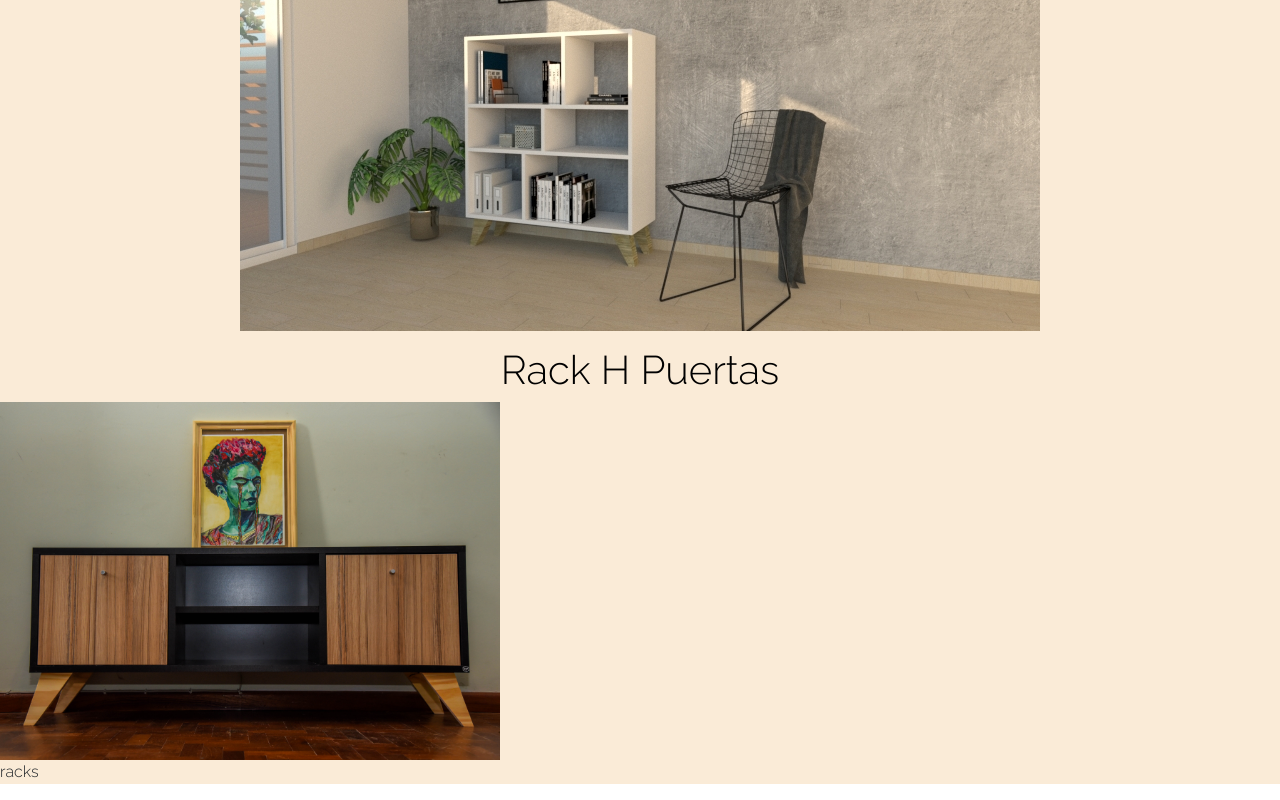
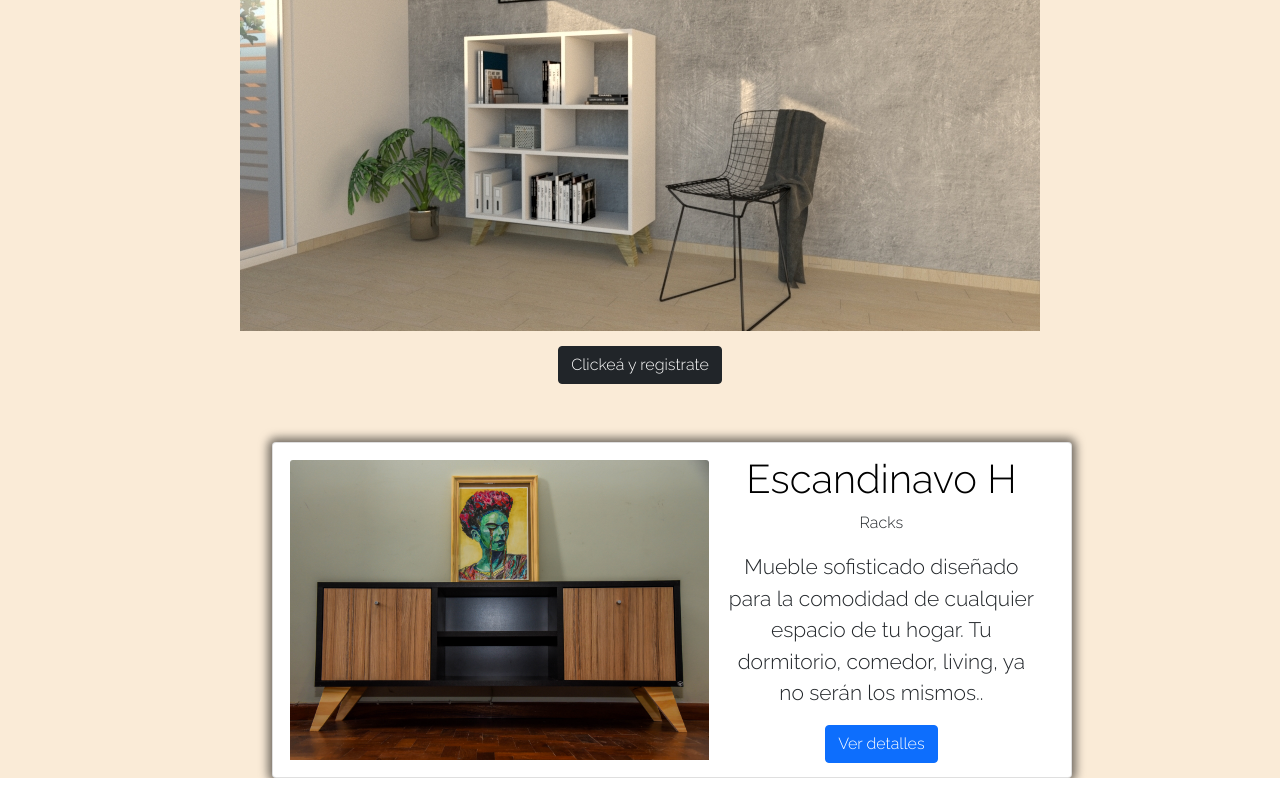
Before and after one commit to ginocrovella/desafio1-projectclass1, a React (Create React App) app: page /detail/1 in a window 1280 px wide. Shown: the part 240-1040 px from the top of the page. After the commit the page ends 1018 px from the top, so only its background shows below. Built offline with nearby package versions, Linux system fonts and the light colour scheme.

Commit message:
desafio 6 mas detallado

```diff
--- a/src/App.css
+++ b/src/App.css
@@ -17,10 +17,12 @@
 /* CLASS BUTTON REGISTRATION */
 .boton-registro{
   text-align: center;
-  margin-bottom: 10px;
+  font-size: 1.6rem;
+
 }
 .btn-registration {
-  font-size: 25px;
+  margin-bottom: 10px;
+  font-size: 1.6rem;
   text-align: center;
   background-color: #212529;
   color: #b9b4b4;
--- a/src/App.jsx
+++ b/src/App.jsx
@@ -27,13 +27,13 @@ function App() {
         <img src="/assets/render.jpg" alt="render principal" />
     </div>
 
-    {/* <ItemListContainer greeting={""}>
-      <div className="boton-registro">
+
+    <div className="boton-registro">
       <div id="registrar">
         <button className="btn btn-dark btn-registration" type="submit" id="btnRegistrar">Clickeá y registrate</button>
       </div>
-      </div>
-    </ItemListContainer> */}
+    </div>
+
         <ItemDetailContainer/>
     </div>
   // </BrowserRouter>
--- a/src/components/ItemDetail/index.jsx
+++ b/src/components/ItemDetail/index.jsx
@@ -1,12 +1,23 @@
 import React from 'react'
+import './styles.css'
+import Card from 'react-bootstrap/Card'
+import { Button } from 'react-bootstrap'
 
 const ItemDetail = ({product}) => {
   return (
-    <div>
-        <h1>{product.nombre}</h1>
-        <img src={product.imagen} style={{maxWidth:500, maxHeight:500}}/>
-        <p>{product.categoria}</p>
-    </div>
+    <>
+    <Card className="cardProducts">
+      <Card.Img variant="top" src={product.imagen} style={{maxWidth:500, height:300}} />
+      <Card.Body>
+        <Card.Text>
+            <h1 className='productTitle'>{product.nombre}</h1>
+                <p className='productCategory'>{product.categoria}</p>
+                <p className='productDescription'>{product.descripcion}</p>
+        </Card.Text>
+        <Button variant="primary">Ver detalles</Button>
+      </Card.Body>
+    </Card>
+    </>
   )
 }
 
--- /dev/null
+++ b/src/components/ItemDetail/styles.css
@@ -0,0 +1,14 @@
+.cardProducts{
+    flex-direction: row;
+    padding: 17px;
+    margin-top: 3rem;
+    width: 50rem;
+    height: 21rem;
+    left: 17rem;
+}
+.card-body{
+    margin-top: -21px;
+}
+.productDescription{
+    font-size: 21px;
+}
--- a/src/containers/ItemListContainers/ItemDetailContainer/index.jsx
+++ b/src/containers/ItemListContainers/ItemDetailContainer/index.jsx
@@ -23,9 +23,9 @@ const ItemDetailContainer = () => {
     // }, [])
 
     const muebles = [
-        { id:1, categoria:"racks", nombre:"Rack H Puertas", precio: 9000, imagen: '/img/mueble 5.jpg'},
-        { id:2, categoria:"racks", nombre:"Rack H Simple", precio: 7500, imagen: '/img/estandar 1.jpg'},
-        { id:3, categoria:"racks", nombre:"Rack H Plus", precio: 12000, imagen: '/img/rackplus1.jpg'},
+        { id:1, categoria:"Racks", nombre:"Escandinavo H", precio: 9000, imagen: '/img/mueble 5.jpg', descripcion:"Mueble sofisticado diseñado para la comodidad de cualquier espacio de tu hogar. Tu dormitorio, comedor, living, ya no serán los mismos.."},
+        { id:2, categoria:"Racks", nombre:"Rack H Simple", precio: 7500, imagen: '/img/estandar 1.jpg', descripcion:""},
+        { id:3, categoria:"Racks", nombre:"Rack H Plus", precio: 12000, imagen: '/img/rackplus1.jpg', descripcion:""},
         // { id:4, categoria:"mesas de luz", nombre:"Escandinava con Puertas", precio: 5500, imagen: '/mesadeluz-cocobolo.png'},
         // { id:5, categoria:"mesas de luz", nombre:"High Cajones", precio: 9500, imagen: '/mesadeluz-cajon.png'},
         // { id:6, categoria:"mesas de luz", nombre:"Escandinava Simple", precio: 5500, imagen: '/mesadeluz-negra.jpg'},
--- a/src/containers/ItemListContainers/index.jsx
+++ b/src/containers/ItemListContainers/index.jsx
@@ -39,8 +39,6 @@ const ItemListContainer = ({greeting, children}) => {
   console.log(data);
   return (
     <div>
-      {children}
-      {/* <p>{greeting}</p> */}
     <ItemList products={data}/>
     <ItemCount handleAdd={handleAdd} initialStock={1}/>
     </div>
@@ -49,292 +47,3 @@ const ItemListContainer = ({greeting, children}) => {
 };
 
 export default ItemListContainer;
-
-
-
-// EJEMPLO DE LA CLASE 6 ASYNC - AWAIT - FETCH
-// OBTENGO TODOS LOS PRODUCTOS
-
-// const ItemListContainer = ({greeting}) => {
-
-//   const [productos, setProductos] = useState(null)
-
-//   useEffect(() => {
-//     const getProductos = async() => {
-//       try {
-//         const response = await fetch('https://fakestoreapi.com/products');
-
-//         const data = await response.json();
-//         console.log(data);
-//         setProductos(data);
-//       } catch (error) {
-//         console.log("Hubo un error: ");
-//         console.log(error);
-//       }
-//     }
-//     getProductos()
-//   }, [])      Si saco los corchetes se renderiza constantemente!!!
-//   console.log(productos);
-
-//   return (
-//     <div>
-//       <p>{greeting}</p>
-//       <ItemList products={productos}/>
-//     </div>
-//   )
-// };
-
-// export default ItemListContainer;
-
-
-// OBTENGO PRODUCTOS INDIVIDUALES
-//   useEffect(() => {
-//     const getProductos = async() => {
-//       try {
-//         const response = await fetch('https://fakestoreapi.com/products/1');
-
-// ADD NEW PRODUCT
-// useEffect(() => {
-//     const getProductos = async() => {
-//       try {
-//         const response = await fetch('https://fakestoreapi.com/products' , {
-        //     method: "POST",
-        //     body: JSON.stringify(
-        //         {
-        //             title: 'Producto de Coder',
-        //             price: 13.5,
-        //             description: 'lorem ipsum set',
-        //             image: 'https://i.pravatar.cc',
-        //             category: 'electronic'
-        //         }
-        //     )
-        // })
-
-
-// ACTIVIDAD CLASE 6 CON APIs
-
-//   const PokemonContainer = () => {
-//     const [products, setProducts] = useState(null);
-//   }
-
-//   useEffect(() => {
-//     const getProducts = async () => {
-//       try {
-//       const response = await fetch(
-//         'https://fakestoreapi.com/products?limit=10'
-//         );
-//         const data = await response.json();
-//         setProducts(data);
-//       } catch {}
-//     };
-//     getProducts();
-//   }, []);
-
-//   return (
-//     <div>
-//       (products &&
-//         products.map((product) => {
-//           return <p key={product.id}>{product.title}</p>;
-//         })
-//     </div>
-//       );
-//     };
-
-// export default PokemonsContainer;
-
-
-
-
-// import React from "react";
-// import { useState } from "react";
-// import { CgMoveTask } from "react-icons/cg";
-// import ItemCount from "./ItemCount";
-
-// const ItemListContainer = () => {
-
-//   const [data, setData] = useState([])
-//   const productos = [
-//     {id:1 , nombre: 'producto1', precio:200},
-//     {id:2 , nombre: 'producto2', precio:300},
-//     {id:3 , nombre: 'producto3', precio:400},
-//   ]
-//   const task = new Promise((res, rej) => {
-//     setTimeOut(() => {
-//       res(productos)
-//     }, 2000);
-//   })
-
-//   // const fetchData = async () => {
-//   //   try {
-//   //     let res = await task
-//   //     setData(res)
-//   //   } catch (error) {
-//   //     console.log(error)
-//   //   }
-//   // }
-
-//   useEffect(() => {
-//     task
-//     .then(res => setData(res))
-//     .catch (error => console.log(error))
-//     // fetchData()
-//   },[])
-
-//   console.log(data)
-
-
-//   return (
-//     <div>
-//       {children}
-//       {/* <p>{greeting}</p> */}
-//     <ItemCount handleAdd={handleAdd} initialStock={1} />
-//     </div>
-
-//   )
-// };
-
-// export default ItemListContainer;
-
-
-
-/* EJEMPLO CLASE 4 - CAMBIAR DE COLOR UN DIV */
-/*
-const ItemListContainer = ({greeting, children}) => {
-
-  // let color = "blue"; COMO ESTA NO FUNCIONA, VAMOS A STATE
-  // AHORA VAMOS A DECLARAR ESTADOS
-   const [color, setColor] = useState ("blue");
-
-   const cambiarColor = () => {
-    // color = "red"; LO SACO COMO LET COLOR, Y USO STATE
-    // CADA VEZ QUE ACTUALIZO UN ESTADO SE RE-RENDERIZA UN ESTADO
-    // METEMOS LOGICA
-    if (color === "blue") setColor("red")
-    else setColor("blue");
-  }
-
-  return (
-    <div style={{backgroundColor: color}}>
-        {children}
-        <p>{greeting}</p>
-        <p>{color}</p>
-        <button onClick={cambiarColor}>
-        {/* button onClick={() => cambiarColor (parametro)}>     PARA PASAR UN PARAMETRO!!!  }
-        Cambiar color a red
-        </button>
-    </div>
-  )
-}
-
-/*
-const ItemListContainer = ({greeting, children}) => {
-
-  // let color = "blue"; COMO ESTA NO FUNCIONA, VAMOS A STATE
-  // AHORA VAMOS A DECLARAR ESTADOS
-   const [color, setColor] = useState ("blue");
-
-   const cambiarColor = () => {
-    // color = "red"; LO SACO COMO LET COLOR, Y USO STATE
-    // CADA VEZ QUE ACTUALIZO UN ESTADO SE RE-RENDERIZA UN ESTADO
-    // METEMOS LOGICA
-    if (color === "blue") setColor("red")
-    else setColor("blue");
-  }
-
-- EJEMPLO CICLO DE VIDA
-useEffect(() => {
-  console.log("se monto/actualizo el componente")
-}, [color])
-                  // LOS DOS CORCHETES VACIOS ACLARAN QUE ES UN  "MONTAJE" Y SE PRODUCE UNA UNICA VEZ
-                  // SI LE PONGO DEPENDENCIAS DENTRO DE LOS CORCHETES-> EJEMPLO ([color]) SE VA A "ACTUALIZAR" EN CONSOLA CADA VEZ QUE APRIETE EL BOTON DE CAMBIAR DE COLOR.
-
-
-  return (
-    <div style={{backgroundColor: color}}>
-        {children}
-        <p>{greeting}</p>
-        <p>{color}</p>
-        <button onClick={cambiarColor}>
-        {/* button onClick={() => cambiarColor (parametro)}>     PARA PASAR UN PARAMETRO!!!  }
-        Cambiar color a red
-        </button>
-    </div>
-  )
-}
-
-
-/* EJEMPLO 1 CLASE 4 - ACTIVIDAD - CREAR UN CLICK CON CONTADOR
- export default function App() {
-  const [count, setCount] = useState(0);
-
-  const stock = 10;
-
-  const handleClick = () => {
-    if {count < stock{
-    setCount(count + 1);
-    }
-  };
-  }
-
-    return (
-      <div>
-        <p>Count: {count}</p>
-
-        <button onClick={handleClick}>Count</button>
-      </div>
-    );
-
-    */
-
-/* EJEMPLO 2 - ACTIVIDAD - CREAR UN CONTADOR DE CLICK + FECHA + STOCK
-export default function App() {
-  const [contador, setContador] = useState({clicks: 0, fecha: ''});
-
-  const sumaContador = () => {
-    const [count, setCount] = useState(0);
-    const [date, setDate] = useState('');
-
-    const countClick = () ={
-      setCount{count + 1};
-      setDate(new Date().toLocaleString());
-    }
-  };
-
-  return (
-    <div>
-      <p>Clicks: {count}</p>
-      <p>Last click date: {date}</p>
-        <button onClick={countClick}> Click </button>
-
-
-      </div>
-  );
-  }
-
-
-EJEMPLOS USEEFFECT
-
- MONTAR-ACTUALIZAR COMPONENTE
-  useEffect(() => {
-    console.log("Se montó/actualizó un componente")
-  }, []);
-
- DESMONTAR COMPONENTE
-  useEffect(() => {
-    return () => {
-      console.log("Se está desmontando el ItemListContainer")
-    }
-  }, []);
-
- EJECUTAR SIEMPRE QUE ACTUALIZO PAGINA - NO SE USA
- useEffect(() => {
-   console.log("Se ejecuta cada vez que renderizo el estado")
- });
-
-
- FUNCION DE LIMPIEZA            CADA RENDER LIMPIA MIS ACCIONES
-  useEffect(() => {
-    accion;
-    return cleanup-fn
-  })
-*/
```
